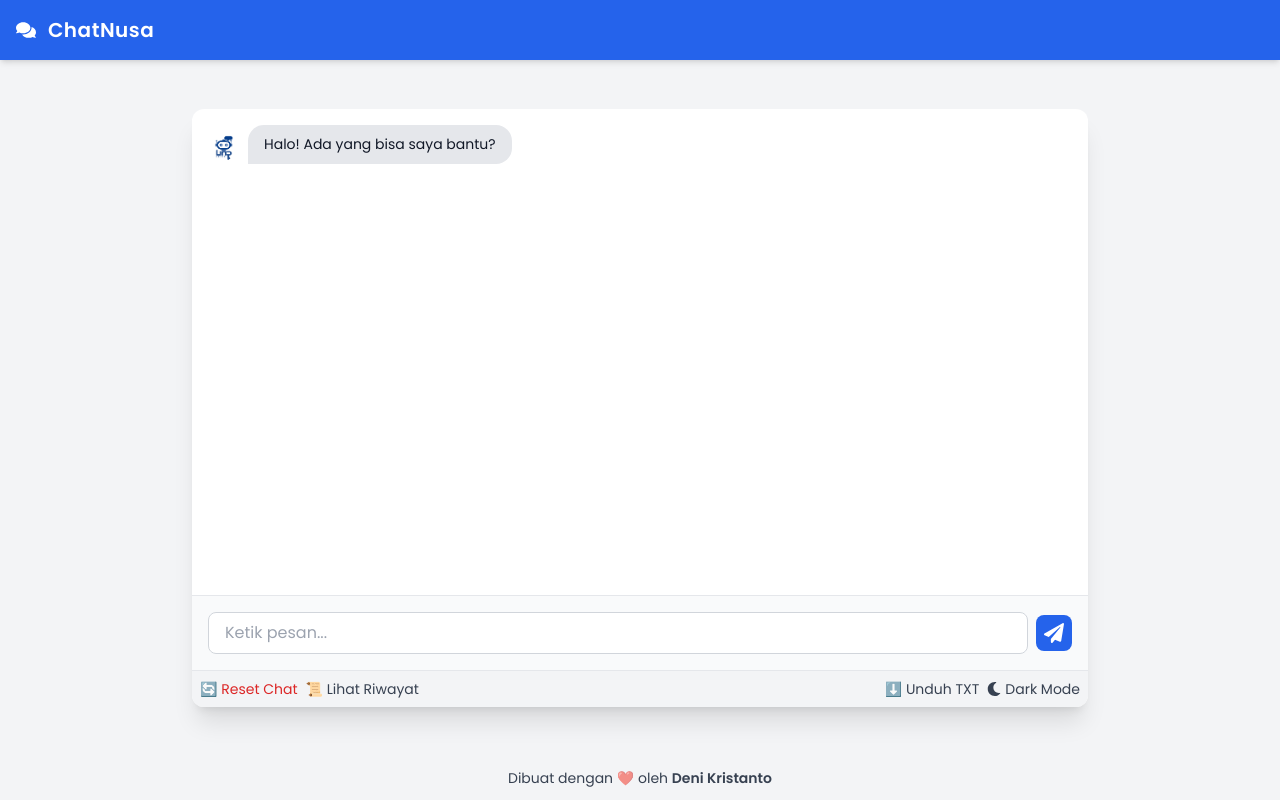
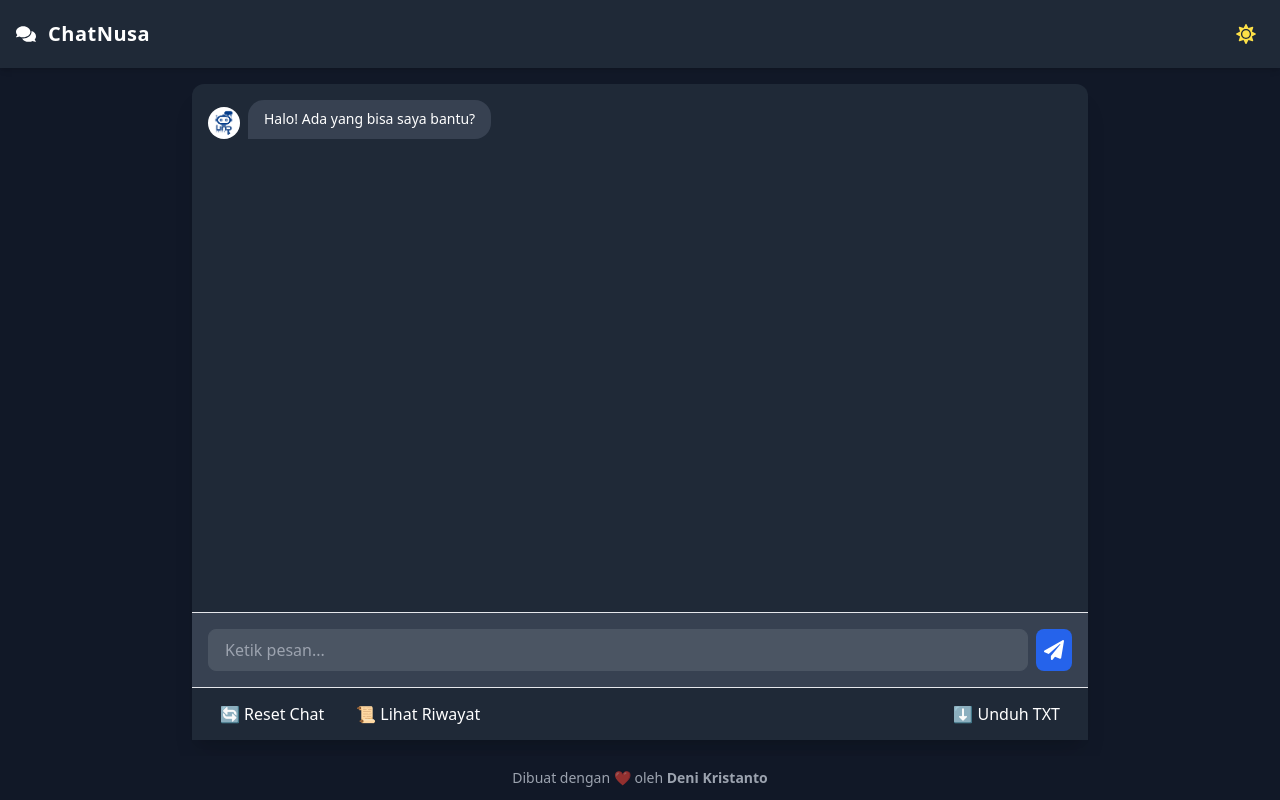
Before and after one commit to denicrizz/ChatNusa-React, a React (Vite) app: page /chat in a window 1280 px wide. Built offline with nearby package versions, Linux system fonts and the light colour scheme; what tailwindcss-font-inter would draw is missing.

Commit message:
enhance ChatUI and LandingPage; implement dark mode toggle and persist settings in localStorage

```diff
--- a/src/components/ChatBot.jsx
+++ b/src/components/ChatBot.jsx
@@ -25,11 +25,20 @@
 };
 
 export default function ChatUI() {
-  const [messages, setMessages] = useState([
-    { sender: "bot", text: "Halo! Ada yang bisa saya bantu?" },
-  ]);
+  // Initialize darkMode from localStorage
+  const [darkMode, setDarkMode] = useState(() => {
+    const savedMode = localStorage.getItem('darkMode');
+    return savedMode ? JSON.parse(savedMode) : true;
+  });
+
+  // Initialize messages from localStorage or default message
+  const [messages, setMessages] = useState(() => {
+    const savedMessages = localStorage.getItem('chatMessages');
+    return savedMessages ? JSON.parse(savedMessages) : [
+      { sender: "bot", text: "Halo! Ada yang bisa saya bantu?" }
+    ];
+  });
   const [input, setInput] = useState("");
-  const [darkMode, setDarkMode] = useState(false);
   const [showModal, setShowModal] = useState(false);
   const [history, setHistory] = useState([]);
   const chatEndRef = useRef(null);
@@ -38,7 +47,9 @@
     chatEndRef.current?.scrollIntoView({ behavior: "smooth" });
   }, [messages]);
 
+  // Save darkMode to localStorage whenever it changes
   useEffect(() => {
+    localStorage.setItem('darkMode', JSON.stringify(darkMode));
     if (darkMode) {
       document.documentElement.classList.add("dark");
     } else {
@@ -46,8 +57,9 @@
     }
   }, [darkMode]);
 
+  // Save messages to localStorage whenever they change
   useEffect(() => {
-    localStorage.setItem("chatHistory", JSON.stringify(messages));
+    localStorage.setItem('chatMessages', JSON.stringify(messages));
   }, [messages]);
 
   const handleSend = async (e) => {
@@ -63,29 +75,38 @@
       const data = await sendMessageToBot(userInput);
       await new Promise((r) => setTimeout(r, 1000));
 
-      const botReply =
-        data?.type === "repository"
-          ? data.results?.length
-            ? data.results
-                .map(
-                  (r) =>
-                    `- ${r.title}\nLink: ${r.link}\nSkor: ${r.score.toFixed(3)}`
+      let botReply = "";
+
+      if (data?.type === "repository" && data.results?.length) {
+        // Format hasil pencarian repositori dengan lebih rapi
+        botReply = `Berikut hasil pencarian:\n\n${data.results
+          .map((r, i) =>
+            `${i + 1}. ${r.title}\n   Link: ${r.link}\n   Skor: ${r.score.toFixed(3)}`
           )
-                .join("\n\n")
-            : "Tidak ada hasil relevan."
-          : data?.type === "info_UNP"
-          ? data.jawaban || "Tidak ada jawaban tersedia."
-          : "Jenis respons tidak dikenali.";
+          .join("\n\n")}`;
+      } else if (data?.type === "info_UNP") {
+        // Langsung tampilkan jawaban untuk informasi kampus
+        botReply = data.jawaban || "Maaf, tidak ada informasi yang tersedia.";
+      } else if (data?.type === "error") {
+        // Tangani pesan error
+        botReply = "Maaf, terjadi kesalahan. Silakan coba lagi.";
+      } else {
+        // Pesan default jika tipe tidak dikenali
+        botReply = "Maaf, saya tidak dapat memproses permintaan Anda. Silakan coba pertanyaan lain.";
+      }
 
       setMessages((prev) => {
         const copy = [...prev];
-        copy.pop();
+        copy.pop(); // Hapus pesan "Typing..."
         return [...copy, { sender: "bot", text: botReply }];
       });
     } catch (err) {
-      const copy = [...messages];
-      copy.pop();
-      setMessages([...copy, { sender: "bot", text: "Terjadi kesalahan. Silakan coba lagi." }]);
+      console.error(err);
+      setMessages((prev) => {
+        const copy = [...prev];
+        copy.pop(); // Hapus pesan "Typing..."
+        return [...copy, { sender: "bot", text: "Terjadi kesalahan sistem. Silakan coba lagi." }];
+      });
     }
   };
 
@@ -128,16 +149,34 @@
     link.click();
   };
 
+  // Toggle dark mode handler
+  const toggleDarkMode = () => {
+    setDarkMode(prevMode => !prevMode);
+  };
+
   return (
-  <div className={`w-full h-screen font-['Poppins'] ${darkMode ? "bg-gray-900 text-white" : "bg-gray-100 text-gray-900"} flex flex-col`}>
-    {/* Navbar */}
-    <nav className="w-full bg-blue-600 dark:bg-gray-800 text-white p-4 flex items-center gap-3 shadow-md">
+  <div className="flex flex-col h-screen bg-gray-100 dark:bg-gray-900">
+    {/* Navbar - Fixed at top */}
+    <nav className="w-full bg-blue-600 dark:bg-gray-800 text-white p-4 flex items-center justify-between shadow-md">
+      <div className="flex items-center gap-3">
         <Link to="/" className="hover:text-gray-200 transition">
           <FaComments className="text-xl" />
         </Link>
         <Link to="/" className="hover:text-gray-200 transition">
           <h1 className="text-xl font-semibold tracking-wide">ChatNusa</h1>
         </Link>
+      </div>
+      <button
+        onClick={toggleDarkMode}
+        className="p-2 hover:bg-white/10 rounded-full transition-all duration-300 transform hover:scale-110"
+        aria-label={darkMode ? "Light Mode" : "Dark Mode"}
+      >
+        {darkMode ? (
+          <FaSun className="w-5 h-5 text-yellow-300" />
+        ) : (
+          <FaMoon className="w-5 h-5 text-gray-100" />
+        )}
+      </button>
     </nav>
 
     {/* Modal Riwayat */}
@@ -158,15 +197,15 @@
       </div>
     )}
 
-    {/* Main Chat Area */}
-    <div className="flex-1 flex justify-center items-center p-1 sm:p-4">
-      <div className="w-full max-w-4xl h-[95%] sm:h-[90%] bg-white dark:bg-gray-800 rounded-xl shadow-xl flex flex-col overflow-hidden">
-        {/* Chat content */}
-        <div className="flex-1 overflow-y-auto p-2 sm:p-4 space-y-4 min-h-0">
+    {/* Main chat container - Fills remaining height */}
+    <div className="flex-1 overflow-hidden p-4">
+      <div className="h-full max-w-4xl mx-auto bg-white dark:bg-gray-800 rounded-xl shadow-xl flex flex-col">
+        {/* Messages container - Scrollable */}
+        <div className="flex-1 overflow-y-auto p-4">
           {messages.map((msg, idx) => (
             <div
               key={idx}
-              className={`flex items-end gap-2 ${
+              className={`flex items-end gap-2 mb-4 ${
                 msg.sender === "user" ? "justify-end" : "justify-start"
               }`}
             >
@@ -196,10 +235,12 @@
           <div ref={chatEndRef} />
         </div>
 
+        {/* Input and buttons - Fixed at bottom */}
+        <div className="border-t bg-gray-50 dark:bg-gray-700">
           {/* Input box */}
-        <div className="border-t px-1 py-2 sm:p-4 bg-gray-50 dark:bg-gray-700 flex gap-1 sm:gap-2 items-center">
+          <div className="p-4 flex gap-2">
             <input
-            className="flex-1 border border-gray-300 dark:border-gray-600 rounded-lg px-2 sm:px-4 py-2 text-sm sm:text-base focus:outline-none focus:ring-2 focus:ring-blue-500 dark:bg-gray-600 dark:text-white"
+              className="flex-1 border border-gray-300 dark:border-gray-600 rounded-lg px-4 py-2 focus:outline-none focus:ring-2 focus:ring-blue-500 dark:bg-gray-600 dark:text-white text-gray-900 placeholder-gray-500 dark:placeholder-gray-400"
               placeholder="Ketik pesan..."
               value={input}
               onChange={(e) => setInput(e.target.value)}
@@ -208,30 +249,35 @@
             <button
               className="bg-blue-600 hover:bg-blue-700 text-white p-2 rounded-lg transition-all duration-300 hover:scale-105"
               onClick={handleSend}
-            aria-label="Kirim pesan"
             >
               <FaPaperPlane className="w-5 h-5" />
             </button>
           </div>
 
           {/* Action buttons */}
-        <div className="flex flex-col sm:flex-row justify-between items-center gap-2 sm:gap-0 p-2 border-t bg-gray-100 dark:bg-gray-800 text-xs sm:text-sm text-gray-700 dark:text-white">
-          <div className="flex gap-2 flex-wrap justify-center sm:justify-start">
-            <button onClick={handleReset} className="hover:underline text-red-600 dark:text-red-400">
-              🔄 Reset Chat
+          <div className="px-4 py-2 border-t bg-gray-100 dark:bg-gray-800 flex flex-wrap justify-between items-center gap-2">
+            <div className="flex gap-2">
+              <button
+                onClick={handleReset}
+                className="flex items-center gap-1 px-3 py-1.5 rounded-full hover:bg-gray-200 dark:hover:bg-gray-700 transition-all duration-300 text-gray-900 dark:text-white"
+              >
+                <span className="text-red-500">🔄</span>
+                <span>Reset Chat</span>
               </button>
-            <button onClick={handleLoadHistory} className="hover:underline">
-              📜 Lihat Riwayat
+              <button
+                onClick={handleLoadHistory}
+                className="flex items-center gap-1 px-3 py-1.5 rounded-full hover:bg-gray-200 dark:hover:bg-gray-700 transition-all duration-300 text-gray-900 dark:text-white"
+              >
+                <span className="text-blue-500">📜</span>
+                <span>Lihat Riwayat</span>
               </button>
             </div>
-          <div className="flex gap-2 flex-wrap justify-center sm:justify-end">
-            <button onClick={downloadTxt} className="hover:underline">⬇️ Unduh TXT</button>
-   {  /* <button onClick={downloadJson} className="hover:underline">⬇️ Unduh JSON</button> */}
             <button
-              onClick={() => setDarkMode(!darkMode)}
-              className="hover:underline flex items-center gap-1"
+              onClick={downloadTxt}
+              className="flex items-center gap-1 px-3 py-1.5 rounded-full hover:bg-gray-200 dark:hover:bg-gray-700 transition-all duration-300 text-gray-900 dark:text-white"
             >
-              {darkMode ? <FaSun /> : <FaMoon />} {darkMode ? "Light Mode" : "Dark Mode"}
+              <span className="text-green-500">⬇️</span>
+              <span>Unduh TXT</span>
             </button>
           </div>
         </div>
@@ -239,7 +285,7 @@
     </div>
 
     {/* Footer */}
-    <footer className={`text-center py-3 text-sm ${darkMode ? "bg-gray-900 text-white" : "bg-gray-100 text-gray-700"}`}>
+    <footer className="text-center py-3 text-sm bg-gray-100 dark:bg-gray-900 text-gray-600 dark:text-gray-400">
       Dibuat dengan <span className="text-red-500 animate-pulse">❤️</span> oleh{" "}
       <span className="font-semibold">Deni Kristanto</span>
     </footer>
--- a/src/components/LandingPage.jsx
+++ b/src/components/LandingPage.jsx
@@ -1,12 +1,24 @@
 import React, { useState, useEffect, useRef } from "react";
 import { Link, useNavigate } from "react-router-dom";
-import { FaRobot, FaSearch, FaUniversity, FaArrowRight, FaComments, FaGithub, FaLinkedin, FaInstagram } from "react-icons/fa";
+import { FaRobot, FaSearch, FaUniversity, FaArrowRight, FaComments, FaGithub, FaLinkedin, FaInstagram, FaSun, FaMoon } from "react-icons/fa";
 import logo from "../assets/logo.png";
 
 export default function LandingPage() {
   const [activeIndex, setActiveIndex] = useState(0);
+  // Initialize darkMode from localStorage or default to true
+  const [darkMode, setDarkMode] = useState(() => {
+    const savedMode = localStorage.getItem('darkMode');
+    return savedMode ? JSON.parse(savedMode) : true;
+  });
   const carouselRef = useRef(null);
   const navigate = useNavigate();
+
+  // Add effect to save darkMode to localStorage
+  useEffect(() => {
+    localStorage.setItem('darkMode', JSON.stringify(darkMode));
+    // Optional: Add data-theme attribute to html element for global styling
+    document.documentElement.setAttribute('data-theme', darkMode ? 'dark' : 'light');
+  }, [darkMode]);
 
   useEffect(() => {
     const interval = setInterval(() => {
@@ -49,8 +61,12 @@
     }, 500);
   };
 
+  const toggleDarkMode = () => {
+    setDarkMode(prevMode => !prevMode);
+  };
+
   return (
-    <div className="min-h-screen bg-gradient-to-b from-blue-500 to-blue-700 dark:from-gray-800 dark:to-gray-900 relative overflow-hidden">
+    <div className={`min-h-screen bg-gradient-to-b ${darkMode ? 'from-gray-800 to-gray-900' : 'from-blue-500 to-blue-700'} relative overflow-hidden`}>
       {/* Mobile-friendly background pattern */}
       <div className="absolute inset-0 bg-grid-pattern opacity-5"></div>
 
@@ -62,7 +78,20 @@
 
       <div className="relative">
         {/* Mobile-first Hero Section */}
-        <div className="container mx-auto px-4 pt-12 pb-8">
+        <div className="container mx-auto px-4 pt-6">
+          <div className="flex justify-end mb-4">
+            <button
+              onClick={toggleDarkMode}
+              className="p-2 hover:bg-white/10 rounded-full transition-all duration-300 transform hover:scale-110"
+              aria-label={darkMode ? "Light Mode" : "Dark Mode"}
+            >
+              {darkMode ? (
+                <FaSun className="w-5 h-5 text-yellow-300" />
+              ) : (
+                <FaMoon className="w-5 h-5 text-white" />
+              )}
+            </button>
+          </div>
           <div className="text-center backdrop-blur-sm rounded-2xl p-4">
             <div className="flex flex-col items-center justify-center gap-4 mb-8">
               <img
```
Lines whose indentation alone changed are shown as unchanged.
